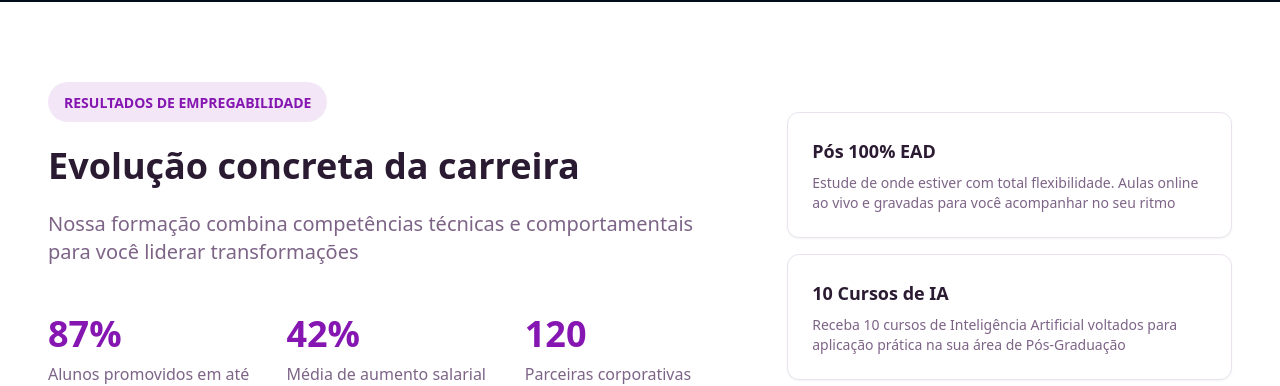
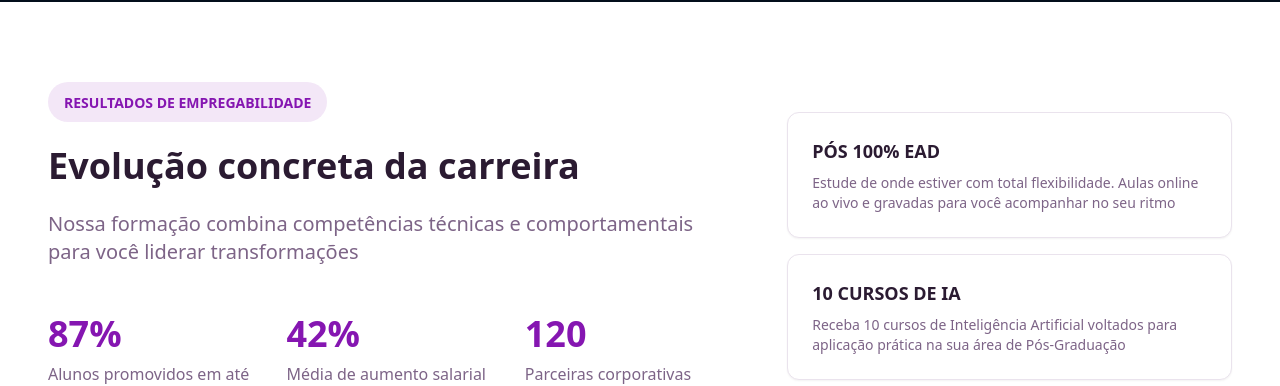
Before and after one commit to juanmkt-web/posgraduacaoadistanciaead.com.br, a React (Vite) app: page / in a window 1280 px wide. Shown: the part 1980-2366 px from the top of the page. Built offline with nearby package versions, Linux system fonts and the light colour scheme; the HTML template or start-up script is replaced by a standard one.

Commit message:
Code edited in Lovable Code Editor
Edited UI in Lovable

```diff
--- a/src/pages/Index.tsx
+++ b/src/pages/Index.tsx
@@ -428,16 +428,18 @@ const Index = () => {
 
             <div className="md:col-span-2 space-y-4">
               <Card className="p-6 hover-scale">
-                <h3 className="font-bold text-lg mb-2">Pós 100% EAD</h3>
+                <h3 className="font-bold text-lg mb-2">PÓS 100% EAD</h3>
                 <p className="text-sm text-muted-foreground">
-                  Estude de onde estiver com total flexibilidade. Aulas online ao vivo e gravadas para você acompanhar no seu ritmo
+                  Estude de onde estiver com total flexibilidade. Aulas online ao vivo e gravadas para você acompanhar
+                  no seu ritmo
                 </p>
               </Card>
 
               <Card className="p-6 hover-scale">
-                <h3 className="font-bold text-lg mb-2">10 Cursos de IA</h3>
+                <h3 className="font-bold text-lg mb-2">10 CURSOS DE IA</h3>
                 <p className="text-sm text-muted-foreground">
-                  Receba 10 cursos de Inteligência Artificial voltados para aplicação prática na sua área de Pós-Graduação
+                  Receba 10 cursos de Inteligência Artificial voltados para aplicação prática na sua área de
+                  Pós-Graduação
                 </p>
               </Card>
             </div>
```
